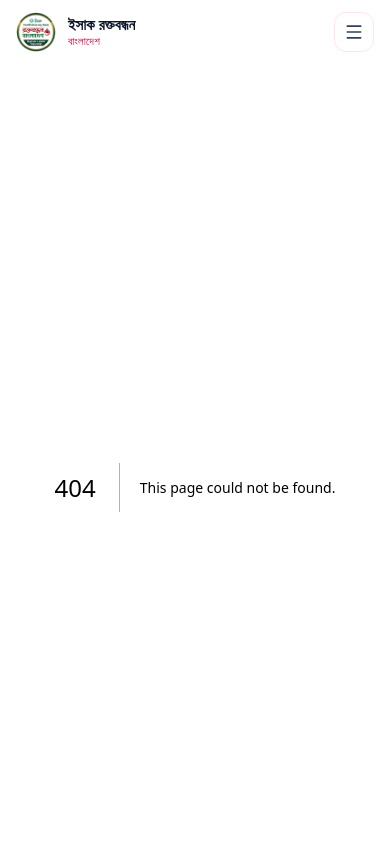
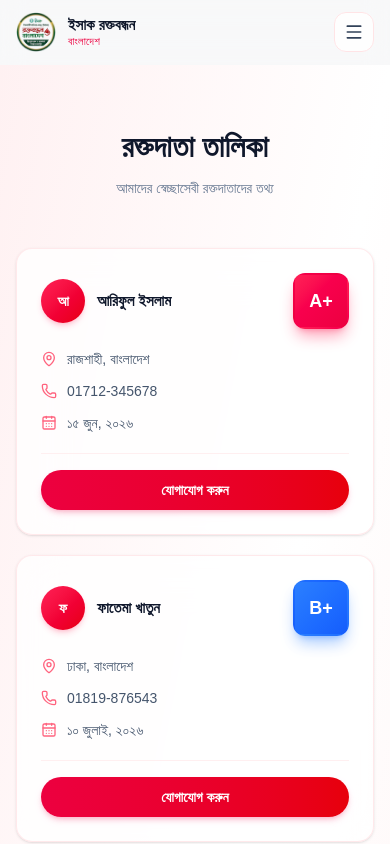
Before and after one commit to abdullahalnirob/isak, a Next.js app: page /donors in a window 390 px wide. Before the commit this address had no page. Shown: the top 844 px of the page. Built offline with nearby package versions, Linux system fonts and the light colour scheme; a web font is replaced by a local one.

Commit message:
phone direct

```diff
--- a/app/components/Navbar.tsx
+++ b/app/components/Navbar.tsx
@@ -88,11 +88,6 @@ const Navbar = () => {
       {isOpen && (
         <div className="border-t border-rose-100/80 bg-white/90 backdrop-blur-xl lg:hidden">
           <div className="flex flex-col gap-1 px-4 py-4">
-            <div className="mb-2 flex items-center gap-1.5 self-start rounded-full border border-rose-100 bg-rose-50/80 px-3 py-1.5">
-              <span className="h-2 w-2 rounded-full bg-rose-600" />
-              <span className="text-xs font-semibold text-rose-700">৩টি জরুরি অনুরোধ</span>
-            </div>
-
             {navLinks.map((link) => (
               <a
                 key={link.href}
--- /dev/null
+++ b/app/donors/page.tsx
@@ -0,0 +1,132 @@
+'use client'
+
+import React from 'react'
+import { MapPin, Phone, Droplet, CalendarDays, User } from 'lucide-react'
+
+const donors = [
+  {
+    name: 'আরিফুল ইসলাম',
+    location: 'রাজশাহী, বাংলাদেশ',
+    mobile: '01712-345678',
+    group: 'A+',
+    date: '১৫ জুন, ২০২৬',
+  },
+  {
+    name: 'ফাতেমা খাতুন',
+    location: 'ঢাকা, বাংলাদেশ',
+    mobile: '01819-876543',
+    group: 'B+',
+    date: '১০ জুলাই, ২০২৬',
+  },
+  {
+    name: 'মোহাম্মদ রাকিব',
+    location: 'চট্টগ্রাম, বাংলাদেশ',
+    mobile: '01912-112233',
+    group: 'O+',
+    date: '০৫ জুলাই, ২০২৬',
+  },
+  {
+    name: 'সুমাইয়া আক্তার',
+    location: 'খুলনা, বাংলাদেশ',
+    mobile: '01612-445566',
+    group: 'AB+',
+    date: '২৮ জুন, ২০২৬',
+  },
+  {
+    name: 'জাহাঙ্গীর আলম',
+    location: 'সিলেট, বাংলাদেশ',
+    mobile: '01312-778899',
+    group: 'A-',
+    date: '২০ জুন, ২০২৬',
+  },
+  {
+    name: 'নুসরাত জাহান',
+    location: 'বরিশাল, বাংলাদেশ',
+    mobile: '01512-223344',
+    group: 'B-',
+    date: '১৫ জুলাই, ২০২৬',
+  },
+]
+
+const groupColors: Record<string, { bg: string; text: string; shadow: string; border: string }> = {
+  'A+':  { bg: 'bg-gradient-to-br from-rose-500 to-rose-600', text: 'text-white', shadow: 'shadow-rose-500/40', border: 'border-rose-300' },
+  'A-':  { bg: 'bg-gradient-to-br from-rose-400 to-rose-500', text: 'text-white', shadow: 'shadow-rose-400/40', border: 'border-rose-300' },
+  'B+':  { bg: 'bg-gradient-to-br from-blue-500 to-blue-600', text: 'text-white', shadow: 'shadow-blue-500/40', border: 'border-blue-300' },
+  'B-':  { bg: 'bg-gradient-to-br from-blue-400 to-blue-500', text: 'text-white', shadow: 'shadow-blue-400/40', border: 'border-blue-300' },
+  'O+':  { bg: 'bg-gradient-to-br from-red-500 to-red-600', text: 'text-white', shadow: 'shadow-red-500/40', border: 'border-red-300' },
+  'O-':  { bg: 'bg-gradient-to-br from-red-400 to-red-500', text: 'text-white', shadow: 'shadow-red-400/40', border: 'border-red-300' },
+  'AB+': { bg: 'bg-gradient-to-br from-purple-500 to-purple-600', text: 'text-white', shadow: 'shadow-purple-500/40', border: 'border-purple-300' },
+  'AB-': { bg: 'bg-gradient-to-br from-purple-400 to-purple-500', text: 'text-white', shadow: 'shadow-purple-400/40', border: 'border-purple-300' },
+}
+
+const Donors = () => {
+  return (
+    <section className="relative bg-gradient-to-br from-rose-50 via-white to-red-50 py-16 sm:py-20">
+      <div className="mx-auto max-w-7xl px-4 sm:px-6 lg:px-8">
+        <div className="mb-12 text-center">
+          <h1 className="text-3xl font-bold text-slate-900 sm:text-4xl">
+            রক্তদাতা তালিকা
+          </h1>
+          <p className="mt-3 text-sm leading-relaxed text-slate-500 sm:text-base">
+            আমাদের স্বেচ্ছাসেবী রক্তদাতাদের তথ্য
+          </p>
+        </div>
+
+        <div className="grid grid-cols-1 gap-5 sm:grid-cols-2 lg:grid-cols-3">
+          {donors.map((donor, i) => (
+            <div
+              key={i}
+              className="group rounded-2xl border border-rose-100/80 bg-white/80 p-6 shadow-sm backdrop-blur-xl transition-all hover:border-rose-200 hover:shadow-lg hover:shadow-rose-900/5"
+            >
+              <div className="mb-5 flex items-center justify-between">
+                <div className="flex items-center gap-3">
+                  <div className="flex h-11 w-11 items-center justify-center rounded-full bg-gradient-to-br from-rose-500 to-red-600 text-sm font-bold text-white shadow-md shadow-rose-500/20">
+                    {donor.name.charAt(0)}
+                  </div>
+                  <h2 className="text-[15px] font-semibold text-slate-900">
+                    {donor.name}
+                  </h2>
+                </div>
+                <div
+                  className={`flex h-14 w-14 items-center justify-center rounded-xl border-2 font-black text-lg ${
+                    groupColors[donor.group]
+                      ? `${groupColors[donor.group].bg} ${groupColors[donor.group].text} ${groupColors[donor.group].shadow} border-transparent shadow-lg`
+                      : 'bg-slate-100 text-slate-600 border-slate-200'
+                  }`}
+                >
+                  {donor.group}
+                </div>
+              </div>
+
+              <div className="flex flex-col gap-3 text-sm text-slate-600">
+                <div className="flex items-center gap-2.5">
+                  <MapPin className="h-4 w-4 shrink-0 text-rose-400" />
+                  <span>{donor.location}</span>
+                </div>
+                <div className="flex items-center gap-2.5">
+                  <Phone className="h-4 w-4 shrink-0 text-rose-400" />
+                  <span>{donor.mobile}</span>
+                </div>
+                <div className="flex items-center gap-2.5">
+                  <CalendarDays className="h-4 w-4 shrink-0 text-rose-400" />
+                  <span>{donor.date}</span>
+                </div>
+              </div>
+
+              <div className="mt-5 border-t border-rose-100/60 pt-4">
+                <a
+                  href={`tel:${donor.mobile.replace(/-/g, '')}`}
+                  className="flex w-full items-center justify-center rounded-full bg-gradient-to-r from-rose-600 to-red-600 px-5 py-2.5 text-sm font-semibold text-white shadow-md shadow-rose-600/20 transition-colors hover:from-rose-700 hover:to-red-700"
+                >
+                  যোগাযোগ করুন
+                </a>
+              </div>
+            </div>
+          ))}
+        </div>
+      </div>
+    </section>
+  )
+}
+
+export default Donors
```
